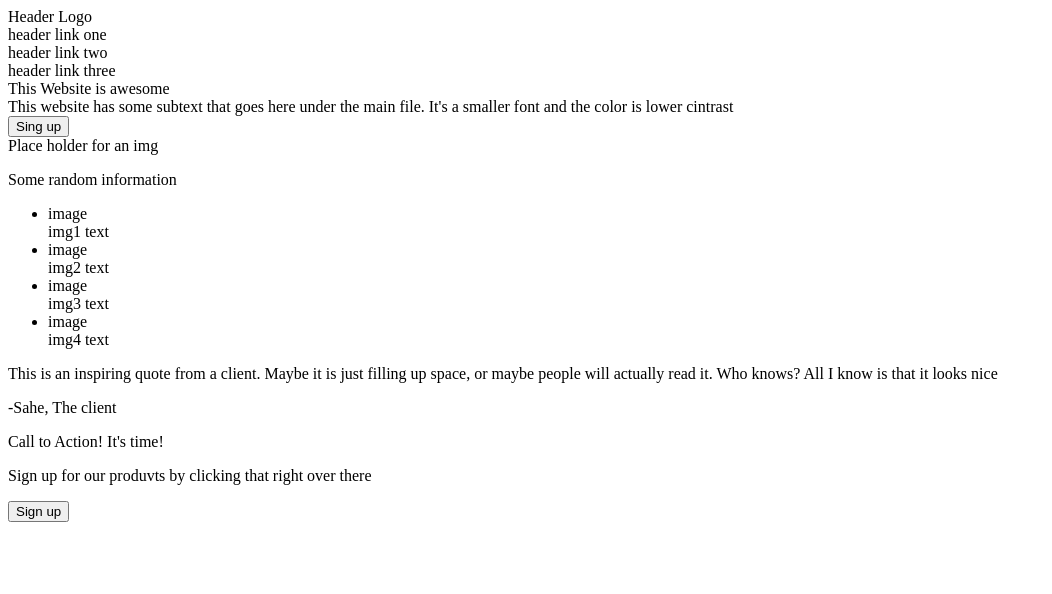
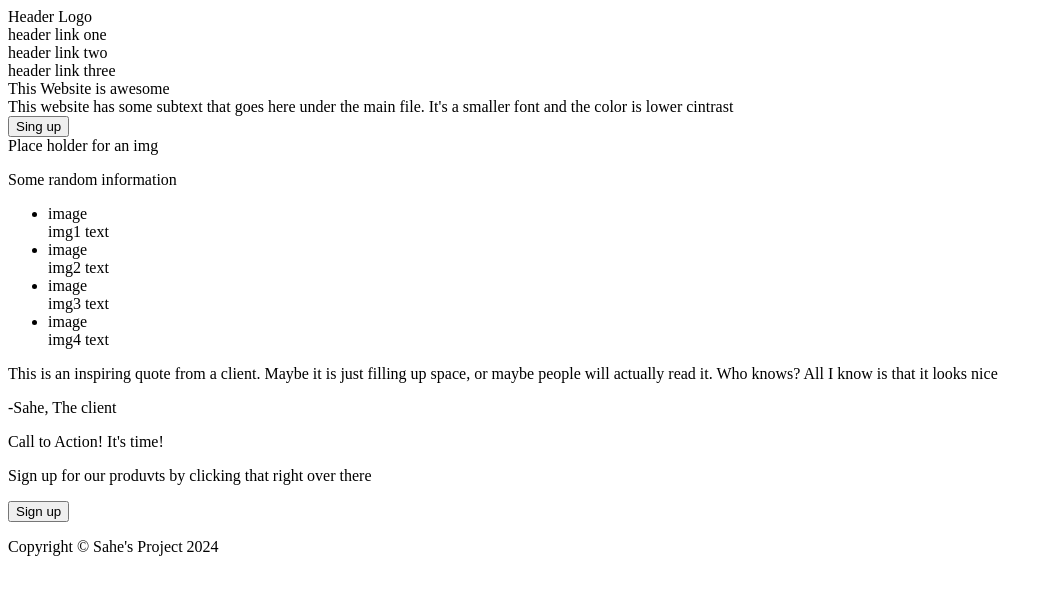
Before and after one commit to Sahe20/Landing-Page, a plain HTML site: page main.html in a window 1280 px wide. Shown: the whole page, without its empty margins (0-1052 px from the left). Drawn offline with Linux system fonts and the light colour scheme.

Commit message:
Footer copyright section

```diff
--- a/main.html
+++ b/main.html
@@ -70,8 +70,8 @@
         </div>
     </section>
 
-    <footer>
-        <p><i class="fa fa-copyright" aria-hidden="true"></i></p>
+    <footer class="last-section">
+        <p class="Copyright">Copyright &copy; Sahe's Project 2024</p>
     </footer>
 </body>
 </html>
```
